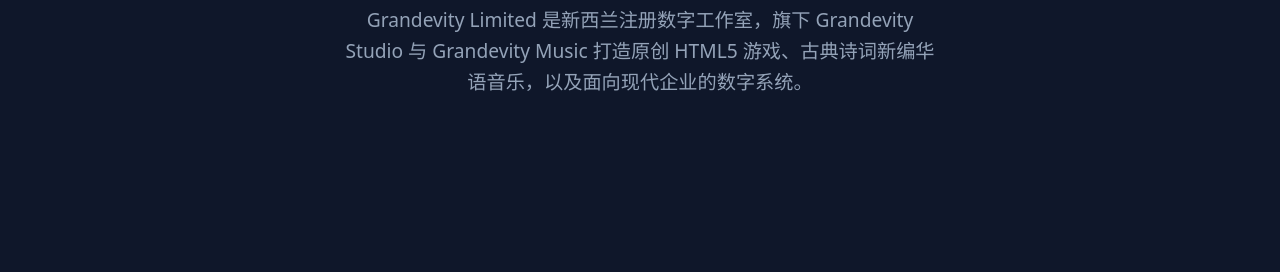
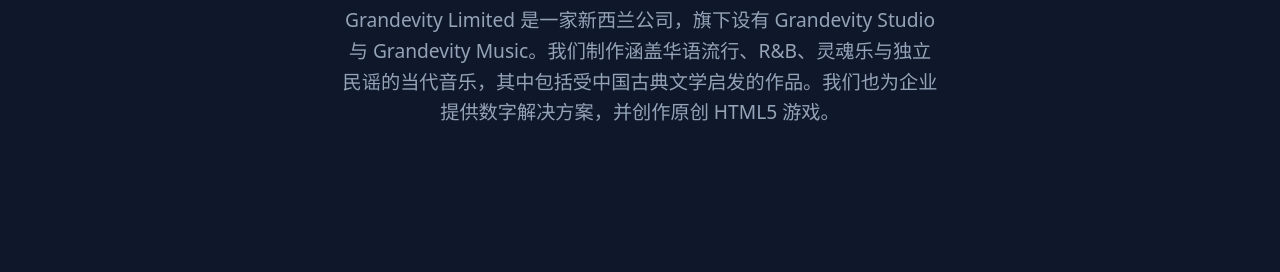
Before and after one commit to loyalbright/Grandevity-Limited-Website, an Astro site: page /zh-hans in a window 1280 px wide. Shown: the part 293-565 px from the top of the page. Built offline with nearby package versions, Linux system fonts and the light colour scheme; Astro itself is replaced by a stand-in of ours.

Commit message:
Update index.astro

```diff
--- a/src/pages/zh-hans/index.astro
+++ b/src/pages/zh-hans/index.astro
@@ -23,12 +23,13 @@ const latestInsights = visiblePosts
 <Layout
   title="Grandevity | Grandevity Limited 官方网站"
   lang="zh-Hans"
-  description="Grandevity Limited 官方网站。新西兰注册数字工作室，旗下 Grandevity Studio 与 Grandevity Music 打造 HTML5 游戏、数字系统与古典诗词新编华语音乐。"
+  description="Grandevity Limited 官方网站。新西兰公司，旗下设有 Grandevity Studio 与 Grandevity Music，制作涵盖华语流行、R&amp;B、灵魂乐与独立民谣的当代音乐，其中包括受中国古典文学启发的作品；同时为企业提供数字解决方案，并创作原创 HTML5 游戏。"
 >
   <main>
     <header class="hero">
       <h1>Grandevity <span class="text-gradient">官方网站</span></h1>
-      <p>Grandevity Limited 是新西兰注册数字工作室，旗下 Grandevity Studio 与 Grandevity Music 打造原创 HTML5 游戏、古典诗词新编华语音乐，以及面向现代企业的数字系统。</p>
+      <p>Grandevity Limited 是一家新西兰公司，旗下设有 Grandevity Studio 与 Grandevity Music。我们制作涵盖华语流行、R&amp;B、灵魂乐与独立民谣的当代音乐，其中包括受中国古典文学启发的作品。我们也为企业提供数字解决方案，并创作原创
+  HTML5 游戏。</p>
     </header>
 
     <section id="music" class="section-container">
```
